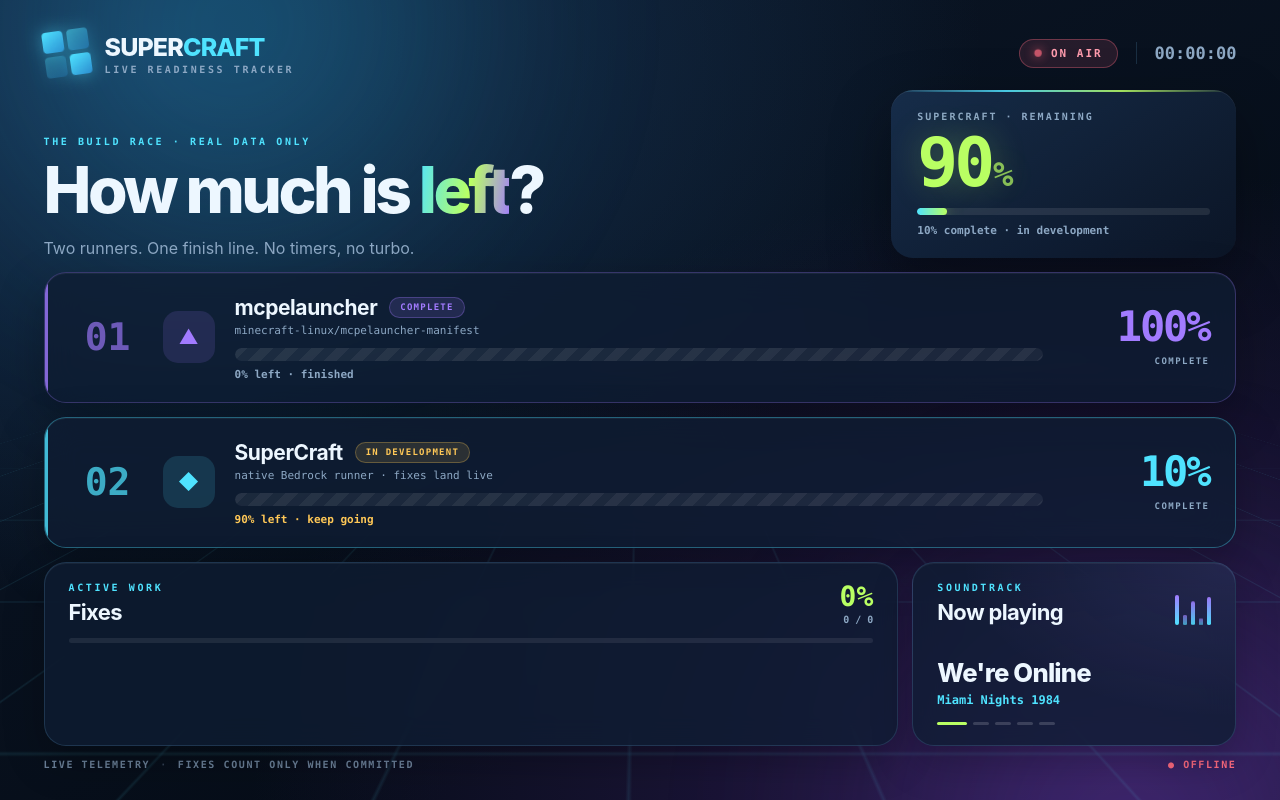
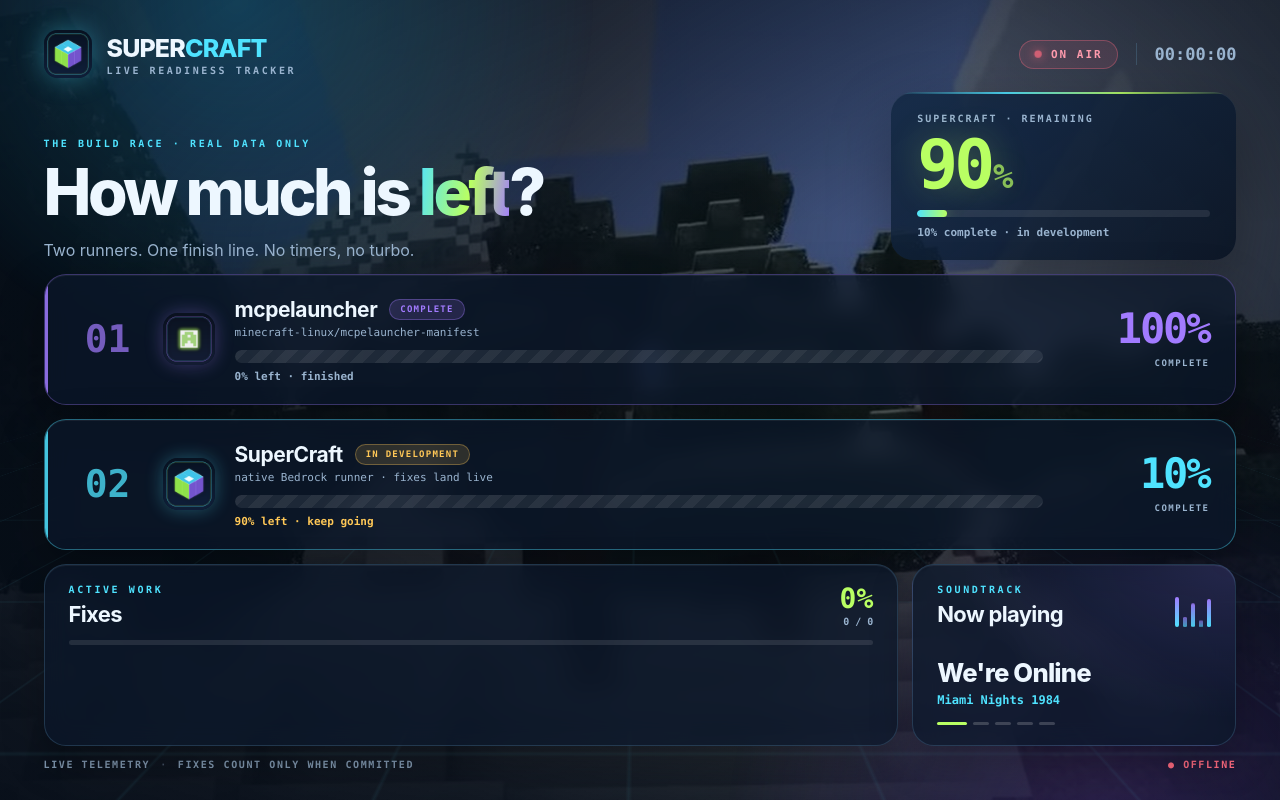
Before and after one commit to Ludvig2457Ultra/SuperCraft, a plain HTML site: page index.html in a window 1280 px wide. Drawn offline with Linux system fonts and the light colour scheme; no server answers.

Commit message:
feat: animated Bedrock backdrop and proper runner icons
Five CC BY Minecraft frames cross-fade with Ken Burns zoom in/out, preloaded so the frame never goes black. Local SuperCraft emblem and official minecraft-linux creeper badge. Launcher now waits for a non-black Firefox frame before going live.

```diff
--- a/assets/app.js
+++ b/assets/app.js
@@ -1,9 +1,20 @@
 /**
  * SuperCraft — Live Readiness Tracker
  * Every number comes from /api/progress. No timers driving progress, no turbo.
+ * Background slideshow is cosmetic only and never blanks the frame: images are
+ * preloaded and cross-faded, one layer always stays visible.
  */
 
 const POLL_MS = 2000;
+const BG_MS = 12000;
+
+const BACKGROUNDS = [
+  'assets/backgrounds/bedrock-1.jpg',
+  'assets/backgrounds/bedrock-2.jpg',
+  'assets/backgrounds/bedrock-3.jpg',
+  'assets/backgrounds/bedrock-4.jpg',
+  'assets/backgrounds/bedrock-5.jpg',
+];
 
 const TRACKS = [
   { title: "We're Online", artist: 'Miami Nights 1984' },
@@ -17,12 +28,13 @@ const ids = [
   'clock', 'heroRemain', 'heroBar', 'heroFoot', 'mclCard', 'mclStatus', 'mclBar',
   'mclHint', 'mclPct', 'scCard', 'scStatus', 'scBar', 'scHint', 'scPct',
   'fixPct', 'fixCount', 'fixBar', 'fixList', 'trackTitle', 'trackArtist',
-  'trackDots', 'apiState',
+  'trackDots', 'apiState', 'bgPhotos',
 ];
 const dom = Object.fromEntries(ids.map((id) => [id, document.getElementById(id)]));
 
 let fixSignature = '';
 let trackIndex = 0;
+let bgIndex = -1;
 
 const clamp = (n) => Math.max(0, Math.min(100, Number(n) || 0));
 const r1 = (n) => Number(n || 0).toFixed(1);
@@ -35,6 +47,38 @@ function setBar(node, done) {
 function clockText(unix) {
   return new Date((unix || Date.now() / 1000) * 1000)
     .toLocaleTimeString('en-GB', { hour12: false });
+}
+
+function setupBackdrop() {
+  const host = dom.bgPhotos;
+  if (!host) return;
+
+  const photos = BACKGROUNDS.map((src) => {
+    const img = document.createElement('img');
+    img.className = 'bg-photo';
+    img.src = src;
+    img.alt = '';
+    img.decoding = 'async';
+    host.appendChild(img);
+    return img;
+  });
+
+  const activate = (next) => {
+    if (next === bgIndex) return;
+    if (bgIndex >= 0) photos[bgIndex].classList.remove('is-active');
+    bgIndex = next;
+    photos[bgIndex].classList.add('is-active');
+  };
+
+  // Show the first frame early, then rotate only after every image is ready.
+  setTimeout(() => { if (bgIndex < 0) activate(0); }, 500);
+  Promise.all(photos.map((img) => new Promise((done) => {
+    if (img.complete) return done();
+    img.onload = img.onerror = done;
+  }))).then(() => {
+    activate(bgIndex < 0 ? 0 : bgIndex);
+    setInterval(() => activate((bgIndex + 1) % photos.length), BG_MS);
+  });
 }
 
 function renderFixes(bugs) {
@@ -110,6 +154,7 @@ async function refresh() {
   }
 }
 
+setupBackdrop();
 renderTrack();
 setInterval(renderTrack, 7000);
 refresh();
--- a/assets/styles.css
+++ b/assets/styles.css
@@ -1,16 +1,17 @@
 /* ==========================================================================
    SuperCraft · Live Readiness Tracker
    Dark cosmic palette, neon accents, glass surfaces.
-   Animations use only transform / opacity — smooth on stream.
+   Animations use only transform / opacity — smooth on stream, no blur filters
+   on moving layers (those caused black repaints in X11 captures).
    ========================================================================== */
 
 :root {
   color-scheme: dark;
   --bg: #060d18;
-  --panel: rgba(15, 29, 50, 0.78);
-  --line: rgba(126, 205, 255, 0.16);
+  --panel: rgba(12, 24, 42, 0.74);
+  --line: rgba(126, 205, 255, 0.18);
   --text: #edf7ff;
-  --muted: #8da8c4;
+  --muted: #9ab4cf;
   --cyan: #4fe3ff;
   --lime: #b9ff63;
   --violet: #a27bff;
@@ -22,7 +23,6 @@
 }
 
 * { box-sizing: border-box; }
-
 html, body { height: 100%; }
 
 body {
@@ -36,7 +36,7 @@ body {
   -webkit-font-smoothing: antialiased;
 }
 
-/* ── Background ─────────────────────────────────────────────────────────── */
+/* ── Animated Bedrock backdrop ──────────────────────────────────────────── */
 
 .backdrop {
   position: fixed;
@@ -44,47 +44,82 @@ body {
   z-index: 0;
   overflow: hidden;
   pointer-events: none;
-  background:
-    radial-gradient(ellipse at 12% 6%, #173657 0%, transparent 52%),
-    radial-gradient(ellipse at 88% 96%, #2a1a4d 0%, transparent 55%),
-    linear-gradient(155deg, #0b1728 0%, var(--bg) 72%);
+  background: linear-gradient(155deg, #12263f 0%, var(--bg) 78%);
 }
 
-.backdrop__aurora {
+.backdrop__photos { position: absolute; inset: -3%; }
+
+.bg-photo {
   position: absolute;
-  width: 55vw;
-  height: 55vw;
-  border-radius: 50%;
-  filter: blur(90px);
-  opacity: 0.30;
-  animation: float 16s ease-in-out infinite alternate;
+  inset: 0;
+  width: 100%;
+  height: 100%;
+  object-fit: cover;
+  opacity: 0;
+  transform: scale(1.04);
+  transition: opacity 1600ms ease;
+  animation: ken-in 26s ease-in-out infinite alternate;
+  animation-play-state: paused;
+  will-change: opacity, transform;
 }
 
-.backdrop__aurora--cyan {
-  top: -26vw;
-  left: -10vw;
-  background: radial-gradient(circle, #23b8e8, transparent 65%);
+.bg-photo.is-active { opacity: 1; animation-play-state: running; }
+
+.bg-photo:nth-child(even) { animation-name: ken-out; }
+
+@keyframes ken-in {
+  from { transform: scale(1.04) translate3d(0, 0, 0); }
+  to   { transform: scale(1.20) translate3d(-1.2%, -0.8%, 0); }
 }
 
-.backdrop__aurora--violet {
-  bottom: -28vw;
-  right: -12vw;
-  background: radial-gradient(circle, #8a54e8, transparent 65%);
-  animation-delay: -8s;
+@keyframes ken-out {
+  from { transform: scale(1.20) translate3d(1%, 0.6%, 0); }
+  to   { transform: scale(1.04) translate3d(0, 0, 0); }
 }
 
-@keyframes float {
+.backdrop__tint {
+  position: absolute;
+  inset: 0;
+  background:
+    linear-gradient(100deg, rgba(6,13,24,0.95) 0%, rgba(6,13,24,0.76) 42%, rgba(6,13,24,0.52) 68%, rgba(6,13,24,0.86) 100%),
+    linear-gradient(to bottom, rgba(6,13,24,0.42), transparent 28%, transparent 58%, rgba(6,13,24,0.72));
+}
+
+.backdrop__glow {
+  position: absolute;
+  width: 60vw;
+  height: 60vw;
+  border-radius: 50%;
+  opacity: 0.24;
+  animation: glow-drift 18s ease-in-out infinite alternate;
+  will-change: transform;
+}
+
+.backdrop__glow--cyan {
+  top: -30vw;
+  left: -12vw;
+  background: radial-gradient(circle, #23b8e8, transparent 66%);
+}
+
+.backdrop__glow--violet {
+  bottom: -32vw;
+  right: -14vw;
+  background: radial-gradient(circle, #8a54e8, transparent 66%);
+  animation-delay: -9s;
+}
+
+@keyframes glow-drift {
   from { transform: translate3d(0, 0, 0) scale(1); }
-  to   { transform: translate3d(4vw, 3vh, 0) scale(1.12); }
+  to   { transform: translate3d(3vw, 2vh, 0) scale(1.1); }
 }
 
 .backdrop__grid {
   position: absolute;
   inset: 52% -60% -48%;
-  opacity: 0.30;
+  opacity: 0.16;
   background-image:
-    linear-gradient(to right, rgba(79, 227, 255, 0.30) 1px, transparent 1px),
-    linear-gradient(to bottom, rgba(79, 227, 255, 0.30) 1px, transparent 1px);
+    linear-gradient(to right, rgba(79, 227, 255, 0.35) 1px, transparent 1px),
+    linear-gradient(to bottom, rgba(79, 227, 255, 0.35) 1px, transparent 1px);
   background-size: 78px 78px;
   transform: perspective(520px) rotateX(72deg);
   transform-origin: center top;
@@ -98,7 +133,7 @@ body {
 .backdrop__scan {
   position: absolute;
   inset: 0;
-  opacity: 0.18;
+  opacity: 0.12;
   background: repeating-linear-gradient(to bottom, transparent 0 3px, rgba(255,255,255,0.025) 3px 4px);
 }
 
@@ -116,26 +151,14 @@ body {
 }
 
 .topbar { display: flex; align-items: center; justify-content: space-between; }
-
 .brand { display: flex; align-items: center; gap: 15px; }
 
-.brand__mark {
-  position: relative;
-  width: 46px;
-  height: 46px;
-  display: grid;
-  grid-template-columns: 1fr 1fr;
-  gap: 4px;
-  transform: rotate(-8deg);
+.brand__icon {
+  width: 48px;
+  height: 48px;
+  border-radius: 14px;
+  box-shadow: 0 0 26px rgba(79, 227, 255, 0.35);
 }
-
-.brand__mark i {
-  border-radius: 4px;
-  background: linear-gradient(145deg, var(--cyan), #2b8ed0);
-  box-shadow: 0 0 18px rgba(79, 227, 255, 0.5);
-}
-.brand__mark i:nth-child(2) { opacity: 0.55; }
-.brand__mark i:nth-child(3) { opacity: 0.35; }
 
 .brand__text { display: grid; gap: 3px; }
 .brand__text strong { font-size: 25px; font-weight: 800; letter-spacing: -0.035em; }
@@ -213,7 +236,7 @@ body {
   position: relative;
   padding: 22px 26px;
   border-radius: var(--radius);
-  background: linear-gradient(145deg, rgba(24, 47, 78, 0.9), rgba(12, 23, 40, 0.82));
+  background: linear-gradient(145deg, rgba(20, 42, 70, 0.9), rgba(8, 18, 34, 0.86));
   box-shadow: 0 24px 60px rgba(0,0,0,0.34), inset 0 1px 0 rgba(255,255,255,0.07);
   overflow: hidden;
 }
@@ -279,9 +302,9 @@ body {
   border-radius: var(--radius);
   border: 1px solid var(--line);
   background: var(--panel);
-  box-shadow: 0 18px 48px rgba(0,0,0,0.28), inset 0 1px 0 rgba(255,255,255,0.05);
-  -webkit-backdrop-filter: blur(16px);
-  backdrop-filter: blur(16px);
+  box-shadow: 0 18px 48px rgba(0,0,0,0.3), inset 0 1px 0 rgba(255,255,255,0.06);
+  -webkit-backdrop-filter: blur(12px);
+  backdrop-filter: blur(12px);
   overflow: hidden;
 }
 
@@ -291,21 +314,20 @@ body {
   inset: 0 auto 0 0;
   width: 3px;
   background: var(--violet);
-  opacity: 0.8;
+  opacity: 0.85;
 }
 
 .runner--sc::after { background: var(--cyan); }
-
-.runner--mcl { border-color: rgba(162, 123, 255, 0.28); }
-.runner--sc { border-color: rgba(79, 227, 255, 0.36); }
+.runner--mcl { border-color: rgba(162, 123, 255, 0.32); }
+.runner--sc { border-color: rgba(79, 227, 255, 0.4); }
 
 .runner__rank {
   font: 800 38px/1 var(--mono);
-  color: rgba(255,255,255,0.14);
+  color: rgba(255,255,255,0.16);
   text-align: center;
 }
-.runner--mcl .runner__rank { color: rgba(162, 123, 255, 0.65); }
-.runner--sc .runner__rank { color: rgba(79, 227, 255, 0.72); }
+.runner--mcl .runner__rank { color: rgba(162, 123, 255, 0.7); }
+.runner--sc .runner__rank { color: rgba(79, 227, 255, 0.76); }
 
 .runner__badge {
   display: grid;
@@ -313,13 +335,13 @@ body {
   width: 52px;
   height: 52px;
   border-radius: 15px;
-  font-size: 20px;
+  overflow: hidden;
 }
-.runner--mcl .runner__badge { color: var(--violet); background: rgba(162,123,255,0.14); }
-.runner--sc .runner__badge { color: var(--cyan); background: rgba(79,227,255,0.14); }
+.runner__badge img { width: 100%; height: 100%; display: block; }
+.runner--mcl .runner__badge { box-shadow: 0 0 18px rgba(162,123,255,0.32); }
+.runner--sc .runner__badge { box-shadow: 0 0 18px rgba(79,227,255,0.32); }
 
 .runner__info { min-width: 0; }
-
 .runner__title { display: flex; align-items: center; gap: 12px; flex-wrap: wrap; }
 .runner__title strong { font-size: 21px; letter-spacing: -0.02em; }
 
@@ -329,8 +351,8 @@ body {
   font: 700 9px/1 var(--mono);
   letter-spacing: 0.14em;
 }
-.status--done { color: var(--violet); background: rgba(162,123,255,0.14); box-shadow: inset 0 0 0 1px rgba(162,123,255,0.3); }
-.status--dev  { color: var(--amber); background: rgba(255,200,87,0.12); box-shadow: inset 0 0 0 1px rgba(255,200,87,0.28); }
+.status--done { color: var(--violet); background: rgba(162,123,255,0.16); box-shadow: inset 0 0 0 1px rgba(162,123,255,0.34); }
+.status--dev  { color: var(--amber); background: rgba(255,200,87,0.14); box-shadow: inset 0 0 0 1px rgba(255,200,87,0.32); }
 
 .runner__info p { margin: 5px 0 12px; font: 500 11px/1 var(--mono); color: var(--muted); }
 
@@ -338,7 +360,7 @@ body {
   position: relative;
   height: 13px;
   border-radius: 8px;
-  background: rgba(255,255,255,0.06);
+  background: rgba(255,255,255,0.08);
   overflow: hidden;
 }
 
@@ -395,9 +417,9 @@ body {
   border: 1px solid var(--line);
   border-radius: var(--radius);
   background: var(--panel);
-  box-shadow: 0 16px 42px rgba(0,0,0,0.24), inset 0 1px 0 rgba(255,255,255,0.05);
-  -webkit-backdrop-filter: blur(14px);
-  backdrop-filter: blur(14px);
+  box-shadow: 0 16px 42px rgba(0,0,0,0.28), inset 0 1px 0 rgba(255,255,255,0.06);
+  -webkit-backdrop-filter: blur(12px);
+  backdrop-filter: blur(12px);
   overflow: hidden;
 }
 
@@ -413,7 +435,7 @@ body {
   height: 5px;
   margin: 13px 0 14px;
   border-radius: 5px;
-  background: rgba(255,255,255,0.08);
+  background: rgba(255,255,255,0.1);
   overflow: hidden;
 }
 .fix-bar i {
@@ -435,7 +457,7 @@ body {
 }
 
 .fix { display: flex; align-items: center; gap: 9px; min-width: 0; font-size: 12px; }
-.fix__dot { width: 7px; height: 7px; flex: 0 0 auto; border-radius: 50%; background: rgba(255,255,255,0.22); }
+.fix__dot { width: 7px; height: 7px; flex: 0 0 auto; border-radius: 50%; background: rgba(255,255,255,0.25); }
 .fix--done .fix__dot { background: var(--lime); box-shadow: 0 0 10px var(--lime); }
 .fix__name { flex: 1; min-width: 0; overflow: hidden; text-overflow: ellipsis; white-space: nowrap; color: var(--muted); }
 .fix--done .fix__name { color: var(--text); }
@@ -446,7 +468,7 @@ body {
   display: flex;
   flex-direction: column;
   background:
-    radial-gradient(ellipse at 100% 0%, rgba(162,123,255,0.12), transparent 60%),
+    radial-gradient(ellipse at 100% 0%, rgba(162,123,255,0.16), transparent 60%),
     var(--panel);
 }
 
@@ -482,7 +504,7 @@ body {
   width: 16px;
   height: 3px;
   border-radius: 3px;
-  background: rgba(255,255,255,0.16);
+  background: rgba(255,255,255,0.18);
   transition: background 300ms ease, width 300ms ease;
 }
 .track__dots i.is-active { width: 30px; background: var(--lime); }
@@ -495,7 +517,7 @@ body {
   gap: 10px;
   font: 600 10px/1 var(--mono);
   letter-spacing: 0.16em;
-  color: rgba(141, 168, 196, 0.75);
+  color: rgba(154, 180, 207, 0.82);
 }
 .footer__sep { opacity: 0.4; }
 .footer__right { margin-left: auto; color: var(--lime); }
--- a/index.html
+++ b/index.html
@@ -5,13 +5,15 @@
   <meta name="viewport" content="width=device-width, initial-scale=1">
   <meta name="theme-color" content="#060d18">
   <title>SuperCraft — Live Readiness Tracker</title>
-  <link rel="icon" href="assets/favicon.svg" type="image/svg+xml">
+  <link rel="icon" href="assets/supercraft-icon.png" type="image/png">
   <link rel="stylesheet" href="assets/styles.css">
 </head>
 <body>
   <div class="backdrop" aria-hidden="true">
-    <div class="backdrop__aurora backdrop__aurora--cyan"></div>
-    <div class="backdrop__aurora backdrop__aurora--violet"></div>
+    <div class="backdrop__photos" id="bgPhotos"></div>
+    <div class="backdrop__tint"></div>
+    <div class="backdrop__glow backdrop__glow--cyan"></div>
+    <div class="backdrop__glow backdrop__glow--violet"></div>
     <div class="backdrop__grid"></div>
     <div class="backdrop__scan"></div>
   </div>
@@ -19,7 +21,7 @@
   <div class="shell">
     <header class="topbar">
       <div class="brand">
-        <span class="brand__mark" aria-hidden="true"><i></i><i></i><i></i><i></i></span>
+        <img class="brand__icon" src="assets/supercraft-icon.png" alt="">
         <div class="brand__text">
           <strong>SUPER<span>CRAFT</span></strong>
           <small>LIVE READINESS TRACKER</small>
@@ -49,7 +51,7 @@
     <section class="board" aria-label="Readiness leaderboard">
       <article class="runner runner--mcl" id="mclCard">
         <span class="runner__rank">01</span>
-        <span class="runner__badge">▲</span>
+        <span class="runner__badge"><img src="assets/mcpelauncher-icon.png" alt=""></span>
         <div class="runner__info">
           <div class="runner__title">
             <strong>mcpelauncher</strong>
@@ -67,7 +69,7 @@
 
       <article class="runner runner--sc" id="scCard">
         <span class="runner__rank">02</span>
-        <span class="runner__badge">◆</span>
+        <span class="runner__badge"><img src="assets/supercraft-icon.png" alt=""></span>
         <div class="runner__info">
           <div class="runner__title">
             <strong>SuperCraft</strong>
```
Also changed, not shown: assets/backgrounds/bedrock-1.jpg (added), assets/backgrounds/bedrock-2.jpg (added), assets/backgrounds/bedrock-3.jpg (added), assets/backgrounds/bedrock-4.jpg (added), assets/backgrounds/bedrock-5.jpg (added), assets/favicon.svg (deleted), assets/mcpelauncher-icon.png (added), assets/supercraft-icon.png (added), 3 other files.
